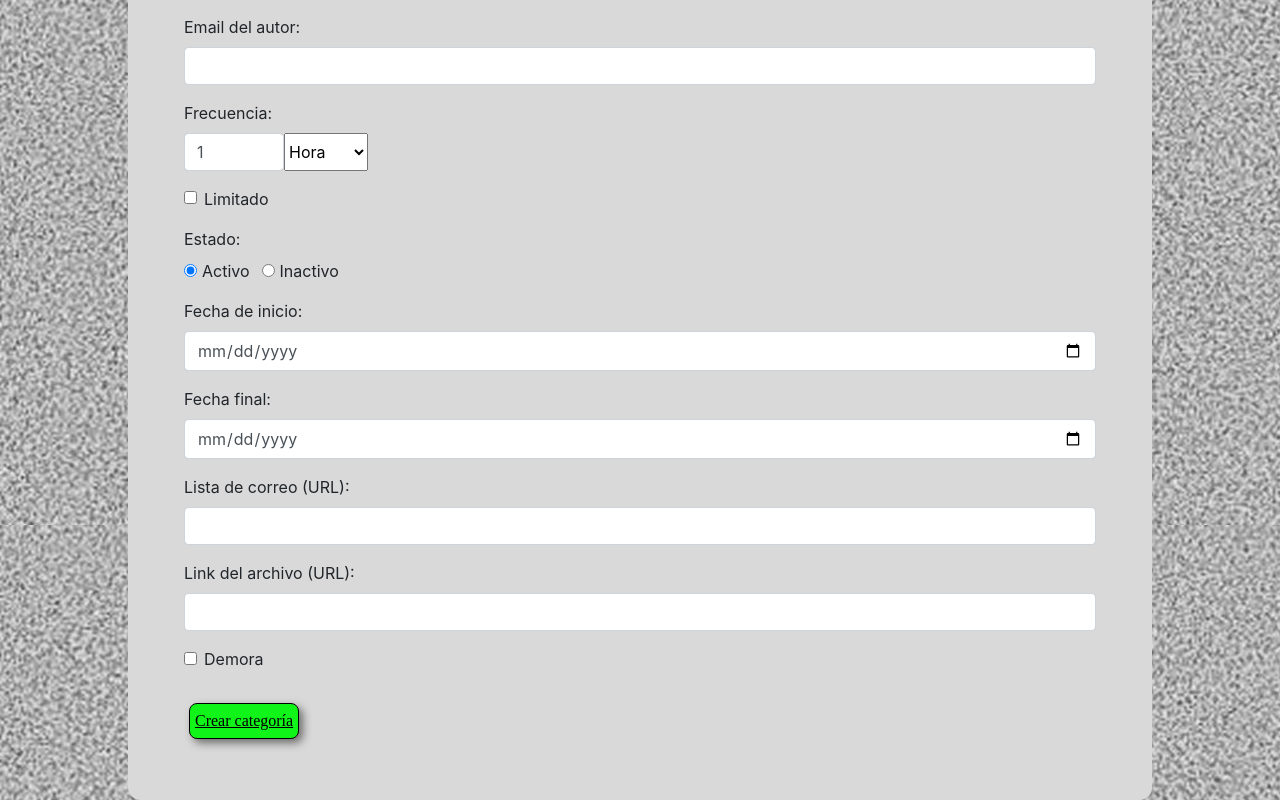
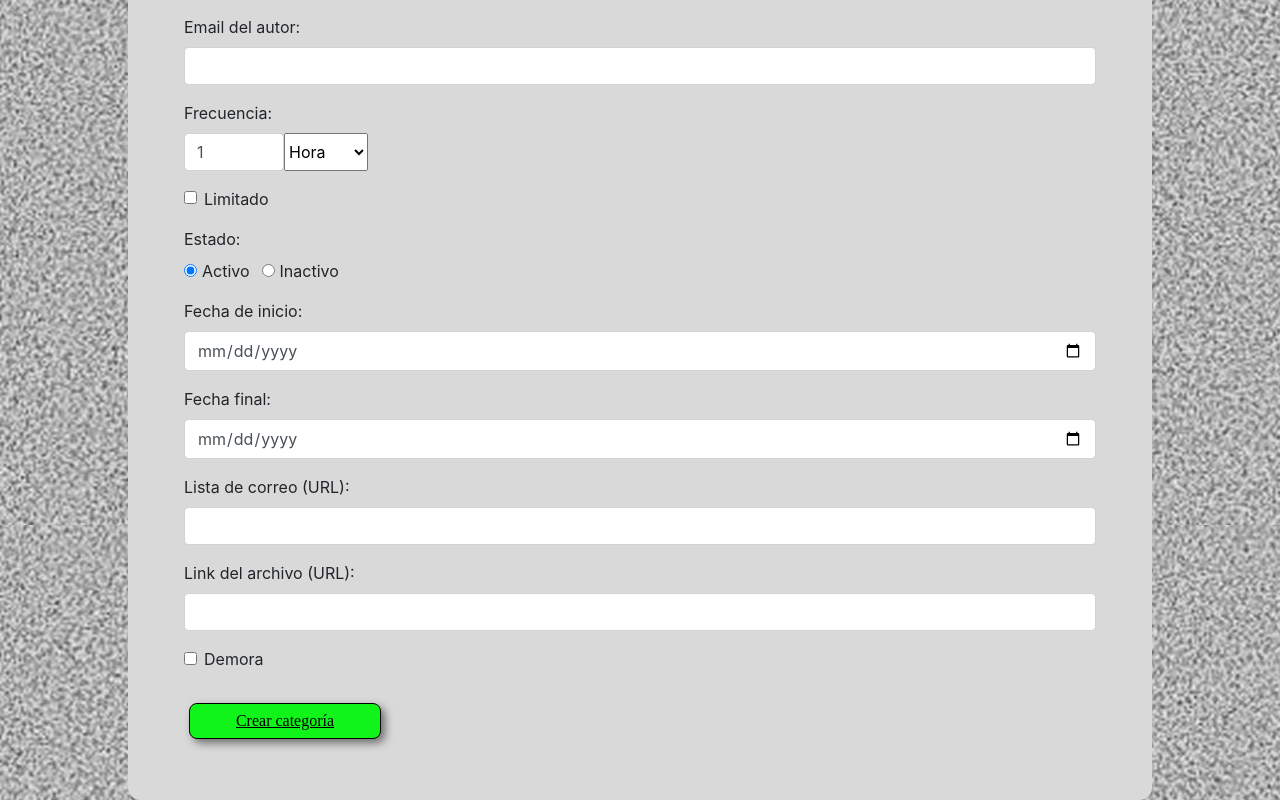
Before and after one commit to PROYECTO-RAIO/RAIO-ADMIN-FE, a React (Vite) app: page /crear in a window 1280 px wide. Shown: the part 499-1299 px from the top of the page. Built offline with nearby package versions, Linux system fonts and the light colour scheme; a web font is replaced by a local one.

Commit message:
hotFix: Arreglar ancho de botones Editar y Borrar

```diff
--- a/src/components/basicButton/BasicButton.css
+++ b/src/components/basicButton/BasicButton.css
@@ -50,6 +50,7 @@ a:focus {
 
 .btn-small {
   min-width: 5rem;
+  max-width: 12rem;
 }
 
 .btn-large {
--- a/src/components/categoryForm/CategoryForm.css
+++ b/src/components/categoryForm/CategoryForm.css
@@ -7,12 +7,16 @@
     margin-right: 3rem;
 }
 
+.button-container {
+    display: flex;
+    flex-direction: column;
+}
+
 @media (min-width: 768px) {
 
     .custom-form{
     padding: 3.5rem;
     margin-left: 8rem;
     margin-right: 8rem;
-
     }
 }
--- a/src/components/categoryForm/CategoryForm.jsx
+++ b/src/components/categoryForm/CategoryForm.jsx
@@ -358,7 +358,8 @@ function CategoriaForm({ initialData = null }) {
           <Form.Control.Feedback type="invalid">{errors.periodo_retraso_num}</Form.Control.Feedback>
         </Form.Group>
       )}
-      <BasicButton type="submit" className="btn-accent-custom mt-3" disabled={loading}>
+      <div className="button-container">
+      <BasicButton type="submit" className="btn-accent-custom mt-3" disabled={loading} size="small">
         {loading ? (
           <>
             <Spinner animation="border" size="sm" className="me-2" />
@@ -373,11 +374,13 @@ function CategoriaForm({ initialData = null }) {
         <BasicButton
           type="button"
           className="btn-tertiary-custom"
+          size="small"
           onClick={handleDelete}
           >
           Eliminar categoría
         </BasicButton>
       )}
+      </div>
     </Form>
   );
 }
```
